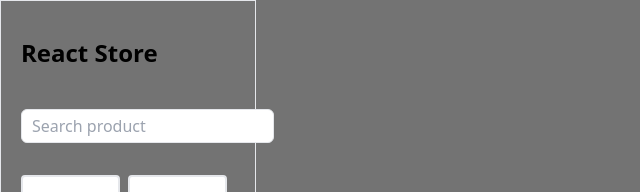
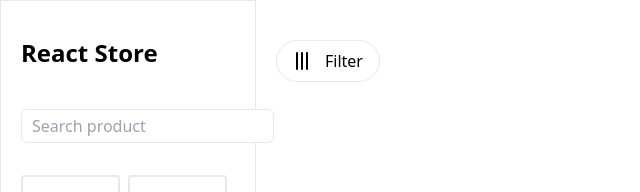
Before and after one commit to MdAbbas110/E-Commerce-With-Advance-Filtering, a React (Vite) app: page / in a window 1280 px wide. Shown: the top 192 px of the page, without its empty margins (0-640 px from the left). Built offline with nearby package versions, Linux system fonts and the light colour scheme; no server answers.

Commit message:
code for the sore and main contnet

```diff
--- a/src/App.tsx
+++ b/src/App.tsx
@@ -1,11 +1,16 @@
-import { BrowserRouter as Router } from "react-router-dom";
+import { Route, BrowserRouter as Router, Routes } from "react-router-dom";
 import Sidebar from "./components/Sidebar";
-
+import MainContent from "./components/MainContent";
 function App() {
   return (
     <Router>
-      <div className="flex h-screen bg-neutral-500">
+      <div className="flex h-screen">
         <Sidebar />
+        <div className="w-full flex-wrap justify-between rounded">
+          <Routes>
+            <Route path="/" element={<MainContent />} />
+          </Routes>
+        </div>
       </div>
     </Router>
   );
--- /dev/null
+++ b/src/components/MainContent.tsx
@@ -0,0 +1,59 @@
+import { useState } from "react";
+import { useFilter } from "./Context";
+import { Tally3 } from "lucide-react";
+
+const MainContent = () => {
+  const { searchQuery, selectedCategory, minPrice, maxPrice, keyword } =
+    useFilter();
+
+  const [products, setProducts] = useState<any[]>([]);
+  const [filter, setFilter] = useState("all");
+  const [currentPage, setCurrentPage] = useState(1);
+  const [dropdownOpen, setDropDownOpen] = useState(false);
+  const itemPerPage = 12;
+
+  return (
+    <section className="xs:w-[20rem] p-5 sm:w-[40rem] lg:w-[55rem] xl:w-[55rem]">
+      <div className="mb-5">
+        <div className="flex flex-col justify-between sm:flex-row">
+          <div className="relative my-5">
+            <button className="flex items-center rounded-full border px-4 py-2">
+              <Tally3 className="mr-2" />
+              {filter === "all"
+                ? "Filter"
+                : filter.charAt(0).toLowerCase() + filter.slice(1)}
+            </button>
+            {dropdownOpen && (
+              <div className="absolute mt-2 w-full rounded border border-gray-300 bg-white sm:w-40">
+                <button
+                  onClick={() => setFilter("cheap")}
+                  className="block w-full px-4 py-2 text-left hover:bg-gray-200"
+                >
+                  Low to High
+                </button>
+                <button
+                  onClick={() => setFilter("expensive")}
+                  className="block w-full px-4 py-2 text-left hover:bg-gray-200"
+                >
+                  High to Low
+                </button>
+                <button
+                  onClick={() => setFilter("popular")}
+                  className="block w-full px-4 py-2 text-left hover:bg-gray-200"
+                >
+                  Popular
+                </button>
+              </div>
+            )}
+          </div>
+        </div>
+
+        <div className="grid grid-cols-4 gap-5 sm:grid-cols-3 md:grid-cols-4">
+          {/* book cards */}
+        </div>
+      </div>
+    </section>
+  );
+};
+
+export default MainContent;
--- a/src/components/Sidebar.tsx
+++ b/src/components/Sidebar.tsx
@@ -1,5 +1,5 @@
 import React, { useEffect, useState } from "react";
-import { useFilter } from "./context";
+import { useFilter } from "./Context";
 
 interface Product {
   categories: string;
--- a/src/components/main.tsx
+++ /dev/null
@@ -1 +0,0 @@
-//main home screen content here
--- a/src/main.tsx
+++ b/src/main.tsx
@@ -2,7 +2,7 @@ import React from "react";
 import ReactDOM from "react-dom/client";
 import App from "./App.tsx";
 import "./index.css";
-import { FilterProvider } from "./components/context.tsx";
+import { FilterProvider } from "./components/Context.tsx";
 
 ReactDOM.createRoot(document.getElementById("root")!).render(
   <React.StrictMode>
```
